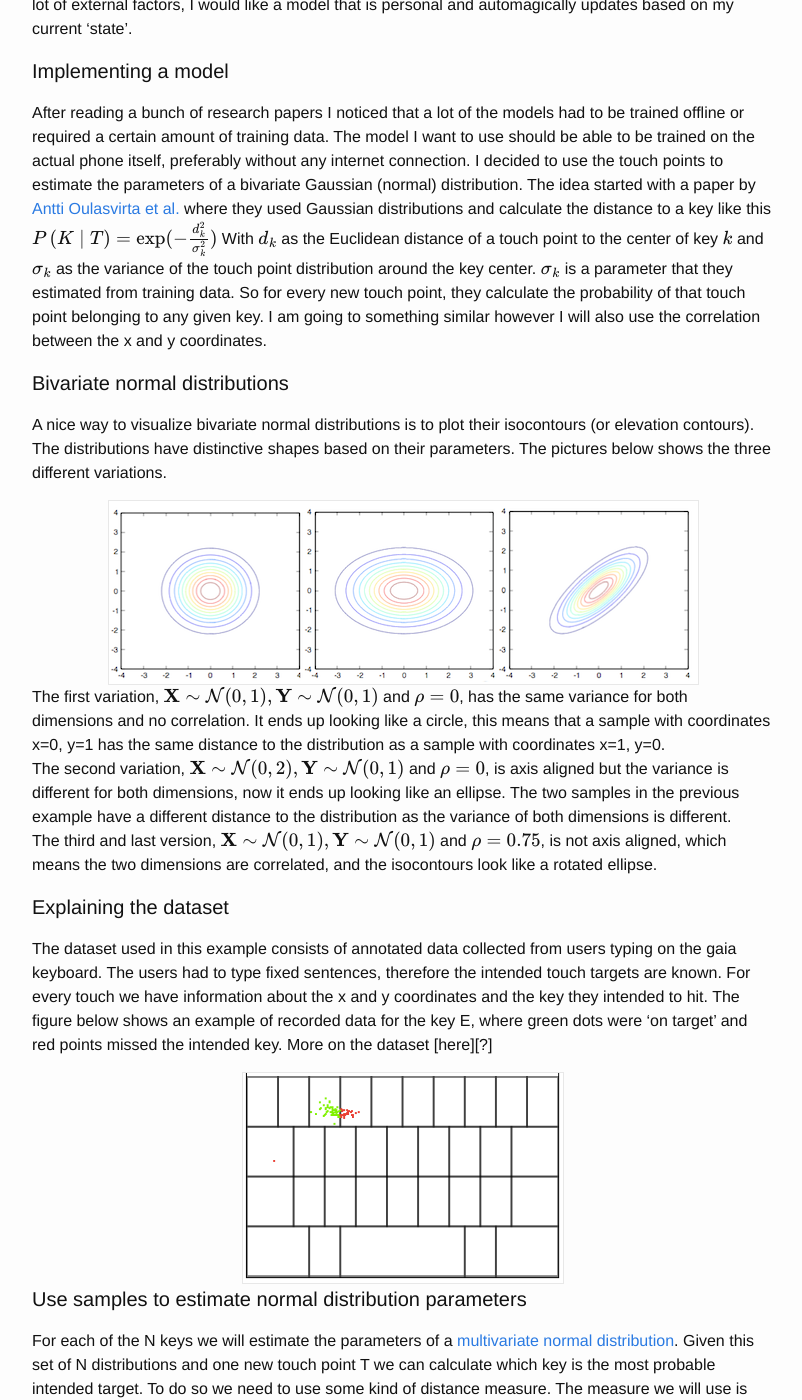
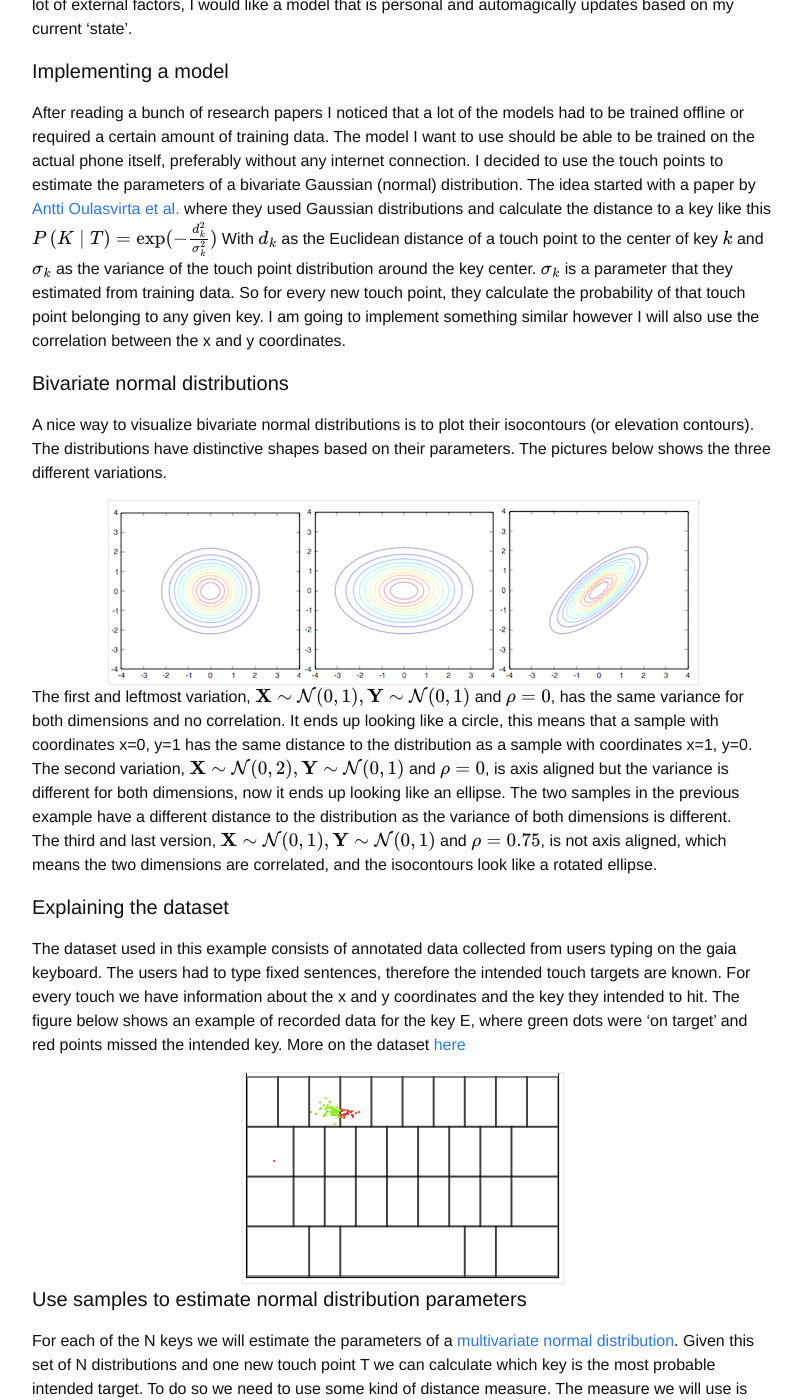
Before and after one commit to brianweet/brianweet.github.io, a Jekyll site: the page built from _posts/2015-03-24-implement-touch-model.md, in a window 1280 px wide and 1400 px high, scrolled down 483 px. Shown: the whole window, without its empty margins (238-1040 px from the left). Built offline with Jekyll 4.4.1, drawn with Linux system fonts in a browser that asks for light colours; formulas are drawn with MathJax 3.

Commit message:
Fix some typos

```diff
--- a/_posts/2015-03-24-implement-touch-model.md
+++ b/_posts/2015-03-24-implement-touch-model.md
@@ -22,7 +22,7 @@ After reading a bunch of research papers I noticed that a lot of the models had
 I decided to use the touch points to estimate the parameters of a bivariate Gaussian (normal) distribution. The idea started with a paper by [Antti Oulasvirta et al.][antti] where they used Gaussian distributions and calculate the distance to a key like this
 $$ P\left( K \;\middle\vert\; T \right) = \exp (- \frac{d_k^2}{\sigma_k^2}  ) $$
 With \\( d_{k} \\) as the Euclidean distance of a touch point to the center of key \\(k\\) and \\( \sigma_{k} \\) as the variance of the touch point distribution around the key center. \\( \sigma_{k} \\) is a parameter that they estimated from training data. So for every new touch point, they calculate the probability of that touch point belonging to any given key.
-I am going to something similar however I will also use the correlation between the x and y coordinates.
+I am going to implement something similar however I will also use the correlation between the x and y coordinates.
 
 #### Bivariate normal distributions
 A nice way to visualize bivariate normal distributions is to plot their isocontours (or elevation contours). The distributions have distinctive shapes based on their parameters. The pictures below shows the three different variations.
@@ -31,12 +31,12 @@ A nice way to visualize bivariate normal distributions is to plot their isoconto
 	<img src="/assets/gaussians_combined.png" alt="app" style="border: 1px solid #E8E8E8;">
 </p>
 
- The first variation, \\( \mathbf X\sim \mathcal{N}(0,1), \mathbf Y\sim \mathcal{N}(0,1) \\) and \\(\rho = 0\\), has the same variance for both dimensions and no correlation. It ends up looking like a circle, this means that a sample with coordinates x=0, y=1 has the same distance to the distribution as a sample with coordinates x=1, y=0.
+ The first and leftmost variation, \\( \mathbf X\sim \mathcal{N}(0,1), \mathbf Y\sim \mathcal{N}(0,1) \\) and \\(\rho = 0\\), has the same variance for both dimensions and no correlation. It ends up looking like a circle, this means that a sample with coordinates x=0, y=1 has the same distance to the distribution as a sample with coordinates x=1, y=0.
  The second variation, \\( \mathbf X\sim \mathcal{N}(0,2), \mathbf Y\sim \mathcal{N}(0,1) \\) and \\(\rho = 0\\), is axis aligned but the variance is different for both dimensions, now it ends up looking like an ellipse. The two samples in the previous example have a different distance to the distribution as the variance of both dimensions is different.
  The third and last version, \\( \mathbf X\sim \mathcal{N}(0,1), \mathbf Y\sim \mathcal{N}(0,1) \\) and \\(\rho = 0.75\\), is not axis aligned, which means the two dimensions are correlated, and the isocontours look like a rotated ellipse.
 
 #### Explaining the dataset
-The dataset used in this example consists of annotated data collected from users typing on the gaia keyboard. The users had to type fixed sentences, therefore the intended touch targets are known. For every touch we have information about the x and y coordinates and the key they intended to hit. The figure below shows an example of recorded data for the key E, where green dots were 'on target' and red points missed the intended key. More on the dataset [here][?]
+The dataset used in this example consists of annotated data collected from users typing on the gaia keyboard. The users had to type fixed sentences, therefore the intended touch targets are known. For every touch we have information about the x and y coordinates and the key they intended to hit. The figure below shows an example of recorded data for the key E, where green dots were 'on target' and red points missed the intended key. More on the dataset [here]({% post_url 2015-04-07-gathering-data %})
 
 <p class="center" style="width:320px">
 	<img src="/assets/plot-e-key.png" alt="app" style="border: 1px solid #E8E8E8;">
```
